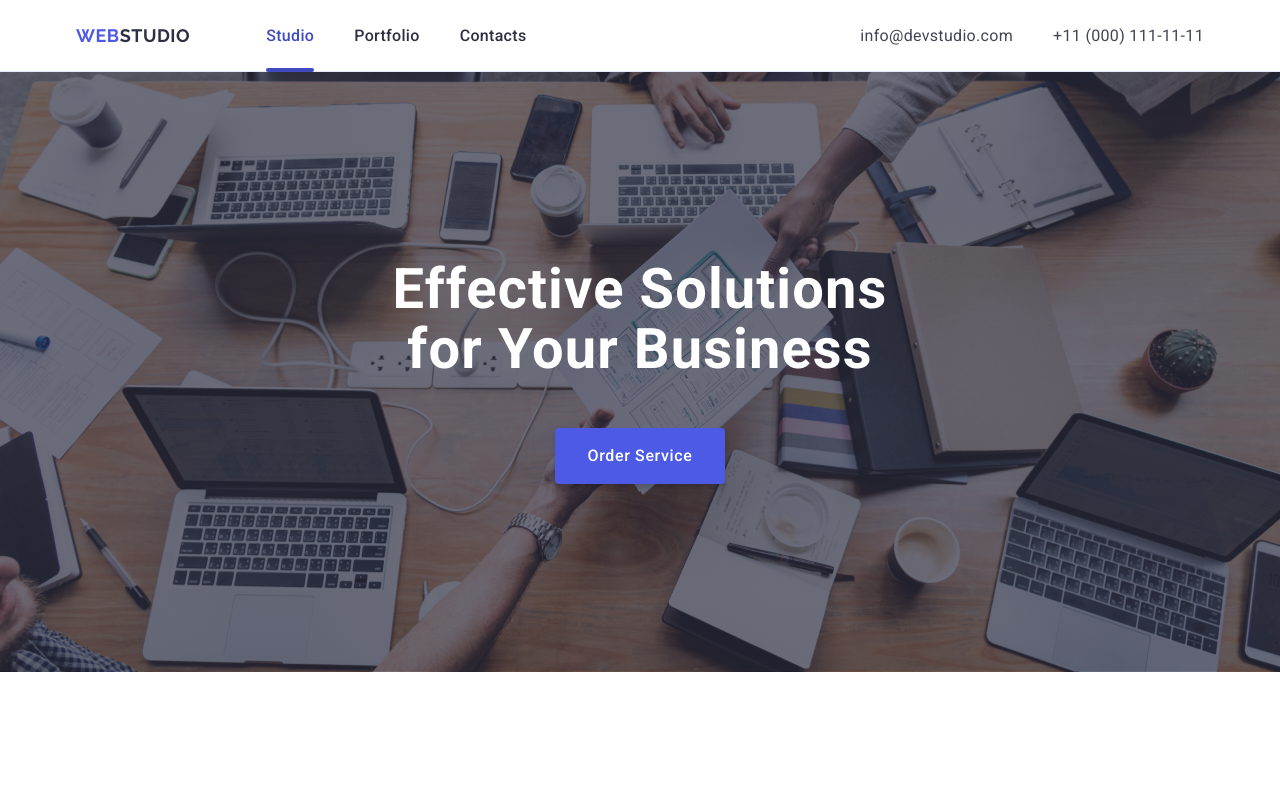
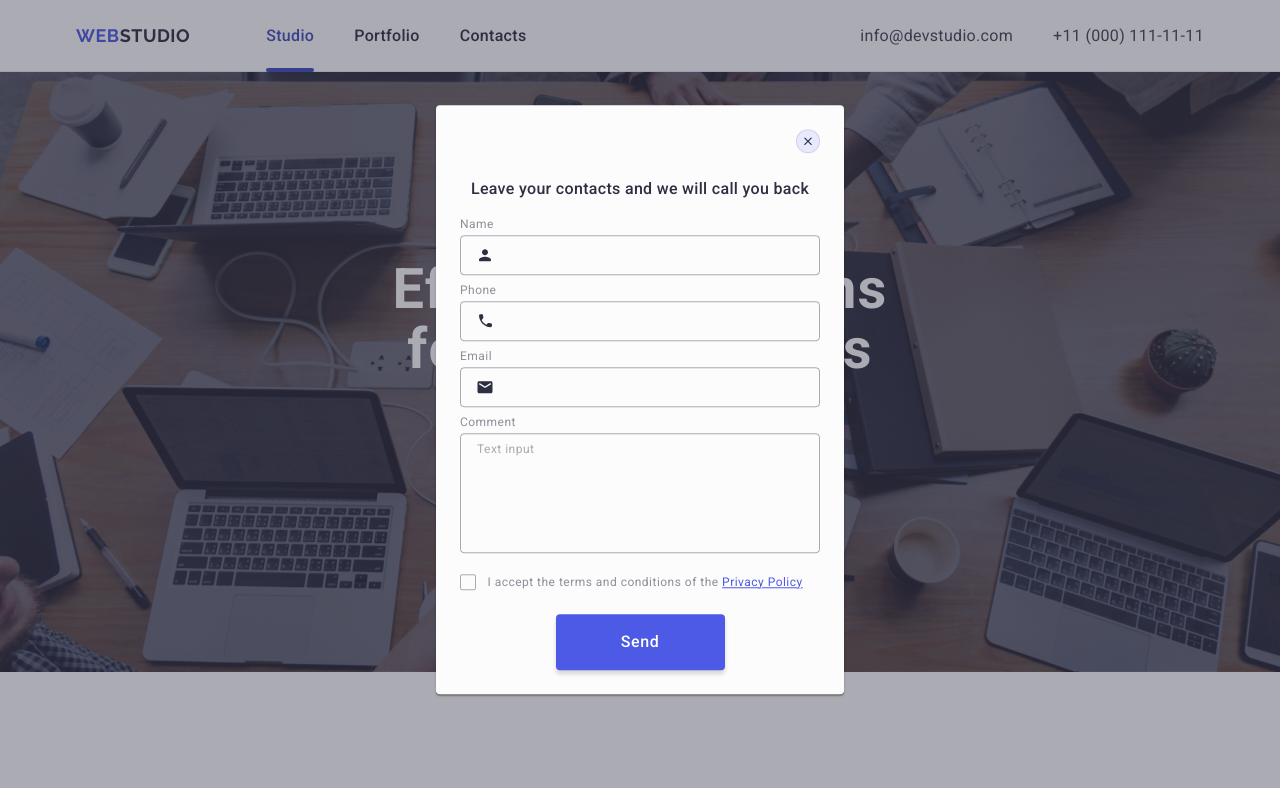
Before and after one commit to MariaaSv/goit-markup-hw-05, a plain HTML site: page index.html in a window 1280 px wide. Shown: the top 788 px of the page. Drawn offline with nearby package versions, Linux system fonts and the light colour scheme.

Commit message:
update hw-5

```diff
--- a/css/styles.css
+++ b/css/styles.css
@@ -546,7 +546,6 @@ section {
   top: 0;
   left: 0;
   z-index: 9999;
-  border: 1px solid #000;
   background-color: var(--NAVY-BLUE-modal, rgba(46, 47, 66, 0.4));
   box-shadow: 0px 4px 4px 0px rgba(0, 0, 0, 0.25);
 
--- a/index.html
+++ b/index.html
@@ -635,7 +635,7 @@
 
     <!--Backdrop with modal window-->
 
-    <div class="backdrop ">
+    <div class="backdrop is-open">
       <div class="modal">
         <button class="close-btn" type="button">
           <svg
```
